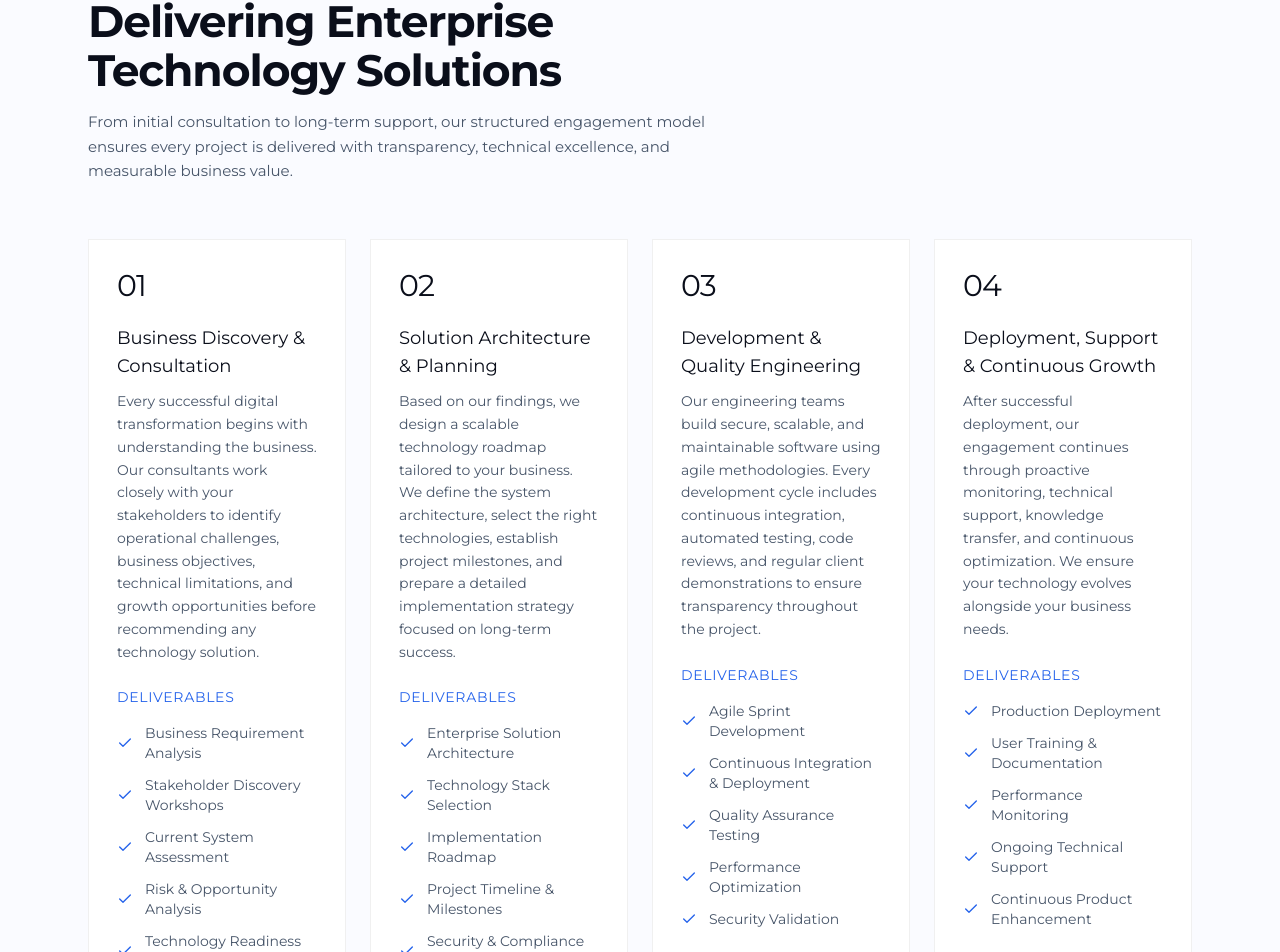
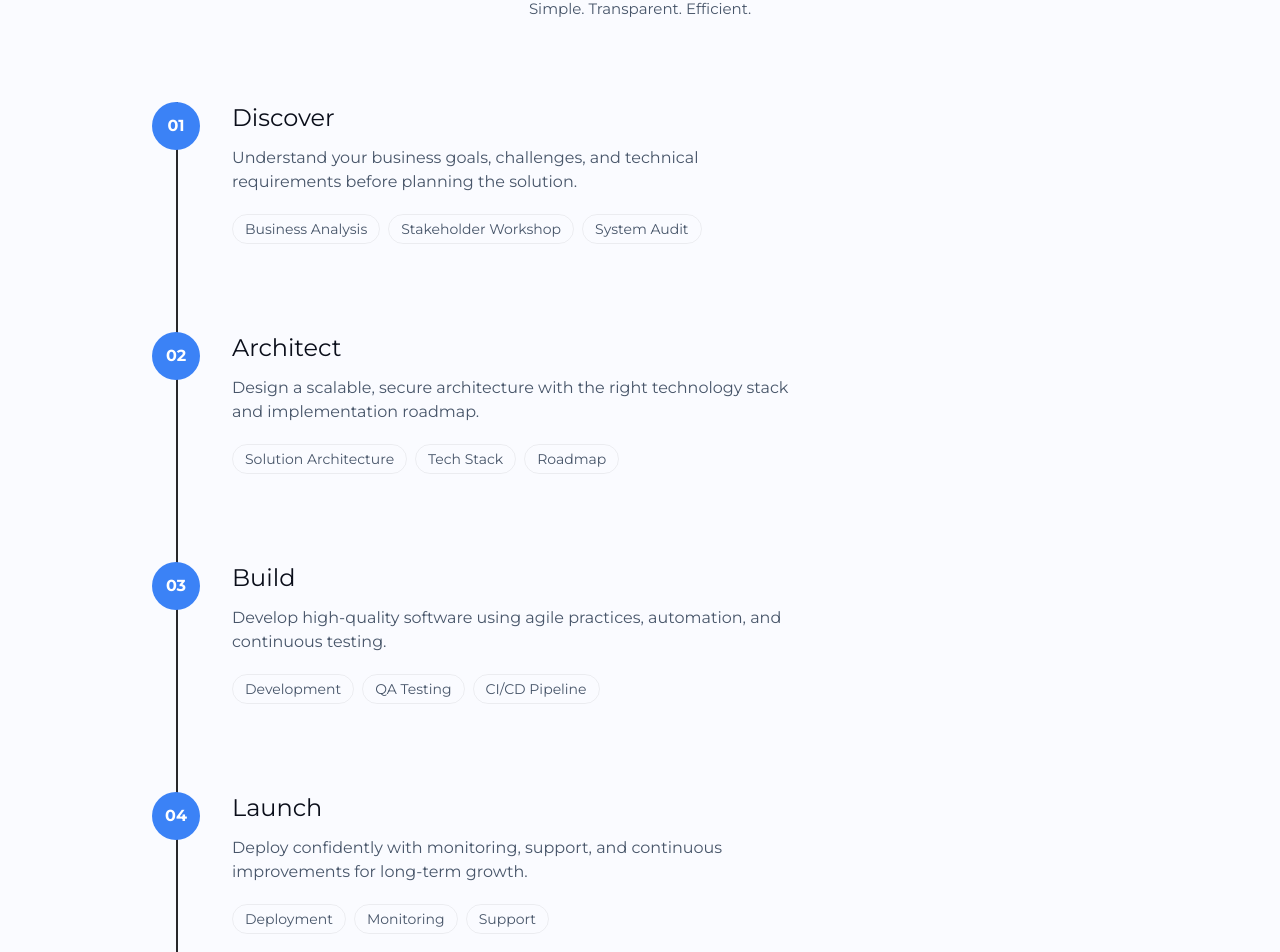
Before and after one commit to Tec-Tha/TecTha-Consultancy, a React (Vite) app: page /services in a window 1280 px wide. Shown: the part 1400-2352 px from the top of the page. Built offline with nearby package versions, Linux system fonts and the light colour scheme.

Commit message:
services files updated

```diff
--- a/src/components/layout/Footer.jsx
+++ b/src/components/layout/Footer.jsx
@@ -71,14 +71,18 @@ const Footer = () => {
           {/* Brand + newsletter */}
           <div className="md:col-span-4">
             <Link
-              to="/"
-              className="flex items-center gap-2 text-lg font-bold tracking-tight text-[color:var(--color-text-primary)]"
+                 to="/"
+                  className="flex items-center gap-3"
             >
-              <span className="flex h-8 w-8 items-center justify-center rounded-lg bg-gradient-to-br from-[#2563EB] to-[#7C3AED] text-sm font-extrabold text-white">
-                V
-              </span>
-              Tec Tha
-            </Link>
+               <img
+                  src="/logo.jpeg"
+                  alt="Tec Tha"
+                  className="h-10 w-10 rounded-full border border-white/20 object-cover"
+              />
+          <span className="text-lg font-bold tracking-tight text-[color:var(--color-text-primary)]">
+           Tec Tha
+           </span>
+          </Link>
 
             <p className="mt-5 max-w-xs text-sm leading-relaxed text-[color:var(--color-text-secondary)]">
               Enterprise technology consulting for organizations that need
@@ -105,7 +109,7 @@ const Footer = () => {
                 <button
                   type="submit"
                   aria-label="Subscribe"
-                  className="flex h-9 w-9 shrink-0 items-center justify-center rounded-full bg-gradient-to-br from-[#2563EB] to-[#7C3AED] text-white transition-transform duration-300 hover:scale-105"
+                  className="flex h-9 w-9 shrink-0 items-center justify-center rounded-full bg-black text-white transition-transform duration-300 hover:scale-105"
                 >
                   <ArrowRight className="h-4 w-4" />
                 </button>
--- a/src/components/layout/Navbar.jsx
+++ b/src/components/layout/Navbar.jsx
@@ -77,7 +77,7 @@ const Navbar = () => {
 
   <div className="flex flex-col leading-none">
     <span className="font-['Montserrat'] text-3xl font-medium text-white">
-      TEC THA
+      Tec Tha
     </span>
 
   </div>
--- a/src/components/shared/SectionHeader.jsx
+++ b/src/components/shared/SectionHeader.jsx
@@ -44,7 +44,7 @@ const SectionHeader = ({ overline, title, subtitle, align = "left" }) => {
         whileInView="visible"
         viewport={{ once: true, margin: "-100px" }}
         custom={0.08}
-        className="mt-4 text-[clamp(1.75rem,3.5vw,2.75rem)] font-bold leading-[1.1] tracking-tight text-[color:var(--color-text-primary)]"
+        className="mt-4 text-[clamp(1.75rem,3.5vw,2.75rem)] font leading-[1.1] tracking-tight text-[color:var(--color-text-primary)]"
       >
         {title}
       </motion.h2>
--- a/src/pages/Services.jsx
+++ b/src/pages/Services.jsx
@@ -1,4 +1,5 @@
-import { motion } from "framer-motion";
+import {motion,useScroll,useSpring,} from "framer-motion";
+import { useRef } from "react";
 import { ArrowUpRight, Check } from "lucide-react";
 import { Link } from "react-router-dom";
 import PageWrapper from "../components/layout/PageWrapper";
@@ -59,54 +60,46 @@ const SERVICES = [
 const PROCESS = [
   {
     step: "01",
-    title: "Business Discovery & Consultation",
+    title: "Discover",
     description:
-      "Every successful digital transformation begins with understanding the business. Our consultants work closely with your stakeholders to identify operational challenges, business objectives, technical limitations, and growth opportunities before recommending any technology solution.",
+      "Understand your business goals, challenges, and technical requirements before planning the solution.",
     deliverables: [
-      "Business Requirement Analysis",
-      "Stakeholder Discovery Workshops",
-      "Current System Assessment",
-      "Risk & Opportunity Analysis",
-      "Technology Readiness Evaluation",
+      "Business Analysis",
+       "Stakeholder Workshop",
+       "System Audit",
     ],
   },
   {
     step: "02",
-    title: "Solution Architecture & Planning",
+    title: "Architect",
     description:
-      "Based on our findings, we design a scalable technology roadmap tailored to your business. We define the system architecture, select the right technologies, establish project milestones, and prepare a detailed implementation strategy focused on long-term success.",
+      "Design a scalable, secure architecture with the right technology stack and implementation roadmap.",
     deliverables: [
-      "Enterprise Solution Architecture",
-      "Technology Stack Selection",
-      "Implementation Roadmap",
-      "Project Timeline & Milestones",
-      "Security & Compliance Planning",
+      "Solution Architecture",
+      "Tech Stack",
+      "Roadmap",
     ],
   },
   {
     step: "03",
-    title: "Development & Quality Engineering",
+    title: "Build",
     description:
-      "Our engineering teams build secure, scalable, and maintainable software using agile methodologies. Every development cycle includes continuous integration, automated testing, code reviews, and regular client demonstrations to ensure transparency throughout the project.",
+      "Develop high-quality software using agile practices, automation, and continuous testing.",
     deliverables: [
-      "Agile Sprint Development",
-      "Continuous Integration & Deployment",
-      "Quality Assurance Testing",
-      "Performance Optimization",
-      "Security Validation",
+      "Development",
+      "QA Testing",
+      "CI/CD Pipeline",
     ],
   },
   {
     step: "04",
-    title: "Deployment, Support & Continuous Growth",
+    title: "Launch",
     description:
-      "After successful deployment, our engagement continues through proactive monitoring, technical support, knowledge transfer, and continuous optimization. We ensure your technology evolves alongside your business needs.",
+      "Deploy confidently with monitoring, support, and continuous improvements for long-term growth.",
     deliverables: [
-      "Production Deployment",
-      "User Training & Documentation",
-      "Performance Monitoring",
-      "Ongoing Technical Support",
-      "Continuous Product Enhancement",
+      "Deployment",
+      "Monitoring",
+      "Support",
     ],
   },
 ];
@@ -121,6 +114,16 @@ const fadeUp = {
 };
 
 const Services = () => {
+  const timelineRef = useRef(null);
+
+const { scrollYProgress } = useScroll({
+  target: timelineRef,
+  offset: ["start center", "end end"],
+});
+const scaleY = useSpring(scrollYProgress, {
+  stiffness: 120,
+  damping: 25,
+});
   return (
     <PageWrapper
       title="Services"
@@ -215,55 +218,71 @@ const Services = () => {
         </div>
       </section>
 
-      {/* Process */}
-      <section className="py-20 md:py-28">
-        <div className="mx-auto max-w-6xl px-6">
+      {/* Timeline Process */}
+<section ref={timelineRef} className="py-24">
+  <div className="mx-auto max-w-5xl px-6">
+
     <SectionHeader
-            overline="Our Delivery Methodology"
-            title="A Proven Process for Delivering Enterprise Technology Solutions"
-            subtitle="From initial consultation to long-term support, our structured engagement model ensures every project is delivered with transparency, technical excellence, and measurable business value."
-            align="left"
+      overline="Our Process"
+      title="How We Work"
+      subtitle="Simple. Transparent. Efficient."
+      align="center"
     />
 
-          <div className="mt-14 grid grid-cols-1 gap-6 md:grid-cols-4">
+    <div className="relative mt-20">
+
+      {/* Background Line */}
+      <div className="absolute left-6 top-0 h-full w-[2px] bg-zinc-800" />
+
+      {/* Animated Line */}
+      <motion.div
+        style={{ scaleY }}
+        className="absolute left-6 top-0 h-full w-[2px] origin-top bg-[color:var(--color-brand-500)]"
+      />
+
+      <div className="space-y-16">
+
         {PROCESS.map((phase, i) => (
           <motion.div
             key={phase.step}
-                variants={fadeUp}
-                initial="hidden"
-                whileInView="visible"
-                viewport={{ once: true, margin: "-100px" }}
-                custom={i * 0.1}
-                className="relative border border-[color:var(--color-border)] bg-[color:var(--color-bg-card)] p-7"
+            initial={{ opacity: 0, y: 40 }}
+            whileInView={{ opacity: 1, y: 0 }}
+            viewport={{ once: true }}
+            transition={{ duration: 0.5, delay: i * 0.1 }}
+            className="relative flex gap-8"
           >
-                <span className="text-3xl font tracking-tight text-[color:var(--color-brand-500)]/40">
+
+            {/* Circle */}
+            <div className="relative z-10 flex h-12 w-12 shrink-0 items-center justify-center rounded-full bg-[color:var(--color-brand-500)] text-white font-bold">
               {phase.step}
-                </span>
-                <h3 className="mt-5 text-lg font text-[color:var(--color-text-primary)]">
+            </div>
+
+            {/* Content */}
+            <div className="pb-6">
+              <h3 className="text-2xl font text-[color:var(--color-text-primary)]">
                 {phase.title}
               </h3>
-                <p className="mt-2.5 text-sm leading-relaxed text-[color:var(--color-text-secondary)]">
+
+              <p className="mt-3 max-w-xl text-[color:var(--color-text-secondary)]">
                 {phase.description}
               </p>
 
-                <div className="mt-6">
-                  <h4 className="text-sm font uppercase tracking-wider text-[color:var(--color-brand-600)]">
-                    Deliverables
-                  </h4>
-                  <ul className="mt-4 space-y-3">
+              <div className="mt-5 flex flex-wrap gap-2">
                 {phase.deliverables.map((item) => (
-                      <li
+                  <span
                     key={item}
-                        className="flex items-center gap-3 text-sm text-[color:var(--color-text-secondary)]"
+                    className="rounded-full border border-[color:var(--color-border)] px-3 py-1 text-sm text-[color:var(--color-text-secondary)]"
                   >
-                        <Check className="h-4 w-4 shrink-0 text-[color:var(--color-brand-600)]" />
                     {item}
-                      </li>
+                  </span>
                 ))}
-                  </ul>
               </div>
+            </div>
+
           </motion.div>
         ))}
+
+      </div>
     </div>
   </div>
 </section>
```
Also changed, not shown: src/components/home/ContactCTA.jsx (+10 -17 lines). Lines whose indentation alone changed are shown as unchanged.
